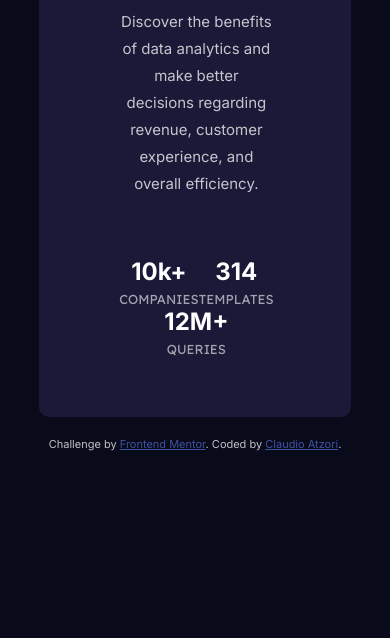
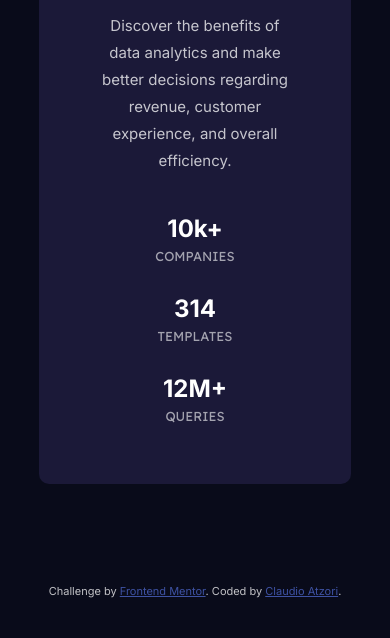
Before and after one commit to ClaudioAt/stats-preview-card-component, a plain HTML site: page index.html in a window 390 px wide. Shown: the part 888-1526 px from the top of the page. Before the commit the page ends 1339 px from the top, so only its background shows below. Drawn offline with Linux system fonts and the light colour scheme.

Commit message:
Complete layout
Added media queries for small screens. Fixed some bugs.

```diff
--- a/css/styles.css
+++ b/css/styles.css
@@ -20,19 +20,22 @@ h2 {
   background-color: hsl(244, 38%, 16%);
   border-radius: 10px;
   display: flex;
-  flex-wrap: wrap-reverse;
-  margin: 20px auto;
+  flex-wrap: wrap;
+  margin: 100px auto;
   overflow: hidden;
   width: 80%;
 }
 
 .img-container {
   background-color: hsl(277, 64%, 61%);
+  display: flex;
   flex: 1;
 }
 
 .img-container img {
+  flex: 1 auto;
   mix-blend-mode: multiply;
+  object-fit: cover;
   opacity: 0.8;
 }
 
@@ -59,7 +62,6 @@ h2 {
 .stats-container {
   display: flex;
   flex-wrap: wrap;
-  justify-content: space-between
 }
 
 .stats {
@@ -83,18 +85,40 @@ h2 {
 }
 
 /*************** SMALL SCREENS ***************/
-
-@media all and (max-width: 500px) {
+@media all and (max-width: 650px) {
   .main-container {
     text-align: center;
   }
+
+  .content-container {
+    order: 1;
+    padding: 50px 60px 30px 60px;
+  }
+
+  .content-container h1 {
+    font-size: 32px;
+  }
+
+  .main-content p {
+    margin-bottom: 40px;
+  }
+
+  .stats-container {
+    flex-direction: column;
+  }
+
+  .stats h2 {
+    padding-bottom: 30px;
+  }
 }
 
+/*************** ATTRIBUTION ***************/
+.attribution {
+  font-size: 11px;
+  margin: 30px auto 40px;
+  text-align: center;
+}
 
-/* DA FARE
-
-- fix the way the img fills its div
-- decide how I want the layout to change and when: media query? flexbox?
-- check padding and margins when the layout switches to column
-
- */
+.attribution a {
+  color: hsl(228, 45%, 44%);
+}
--- a/index.html
+++ b/index.html
@@ -62,7 +62,7 @@
     <div class="img-container">
       <img  srcset="images/image-header-mobile.jpg 540w,
                     images/image-header-desktop.jpg 654w"
-            sizes="(max-width: 500px) 540px,
+            sizes="(max-width: 650px) 540px,
                   654px"
             src="images/image-header-desktop.jpg"
             alt="header-img">
```
